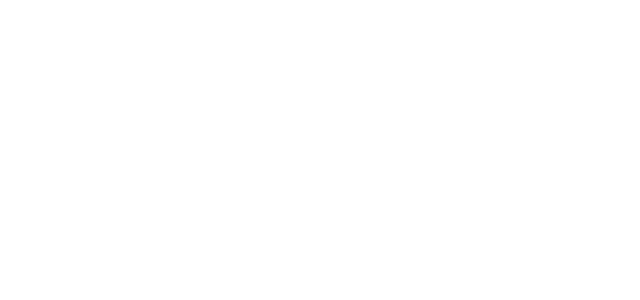
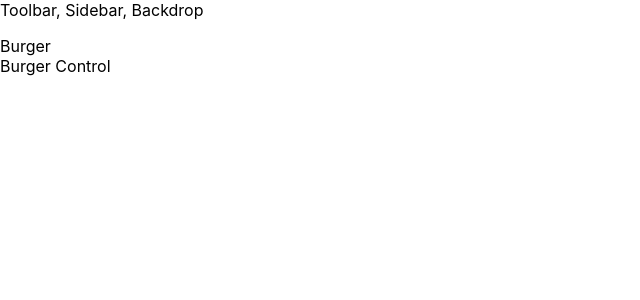
Before and after one commit to SoyketHM/BurgerApp, a React app: page / in a window 1280 px wide. Shown: the top 300 px of the page, without its empty margins (0-640 px from the left). Built offline with nearby package versions, Linux system fonts and the light colour scheme.

Commit message:
add layout component and css module implement

```diff
--- a/config/webpack.config.js
+++ b/config/webpack.config.js
@@ -431,8 +431,6 @@ module.exports = function(webpackEnv) {
               exclude: cssModuleRegex,
               use: getStyleLoaders({
                 importLoaders: 1,
-                module: true,
-                localIndentName: '[name]__[local]__[hash:base64:5]',
                 sourceMap: isEnvProduction && shouldUseSourceMap,
               }),
               // Don't consider CSS imports dead code even if the
--- a/src/App.js
+++ b/src/App.js
@@ -1,9 +1,13 @@
 import React from 'react';
+import Layout from './components/Layout/Layout';
+import BurgerBuilder from './containers/BurgerBuilder/BurgerBuilder'
 
 function App() {
   return (
     <div>
-
+      <Layout>
+        <BurgerBuilder />
+      </Layout>
     </div>
   );
 }
--- /dev/null
+++ b/src/components/Layout/Layout.js
@@ -0,0 +1,12 @@
+import React from "react";
+import Aux from "../../hoc/Aux";
+import classes from './Layout.module.css';
+
+const Layout = (props) => (
+	<Aux>
+		<div>Toolbar, Sidebar, Backdrop</div>
+		<main className={classes.Content}>{props.children}</main>
+	</Aux>
+);
+
+export default Layout;
--- /dev/null
+++ b/src/components/Layout/Layout.module.css
@@ -0,0 +1,3 @@
+.Content {
+    margin-top: 16px;
+}
--- /dev/null
+++ b/src/containers/BurgerBuilder/BurgerBuilder.js
@@ -0,0 +1,13 @@
+import React, { Component } from 'react'
+import Aux from "../../hoc/Aux";
+
+export default class BurgerBuilder extends Component {
+  render() {
+    return (
+      <Aux>
+          <div>Burger</div>
+          <div>Burger Control</div>
+      </Aux>
+    )
+  }
+}
--- /dev/null
+++ b/src/hoc/Aux.js
@@ -0,0 +1,3 @@
+const Aux = (props) => props.children;
+
+export default Aux;
```
